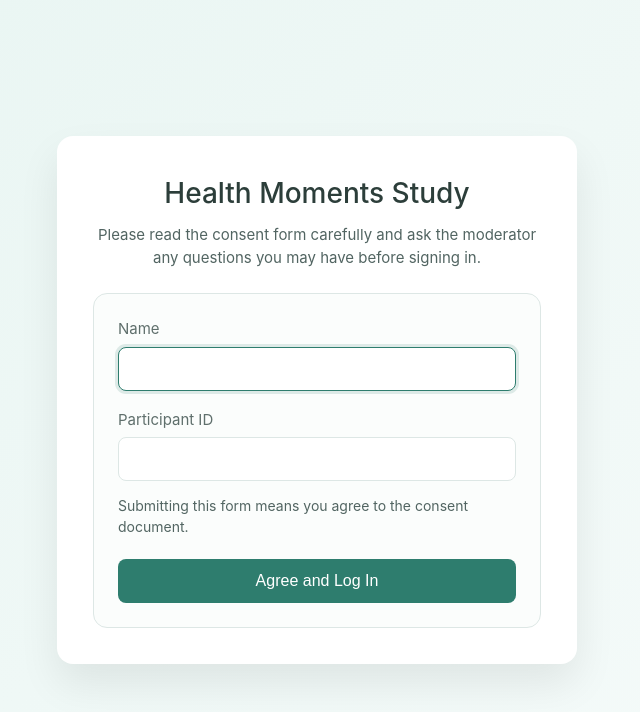
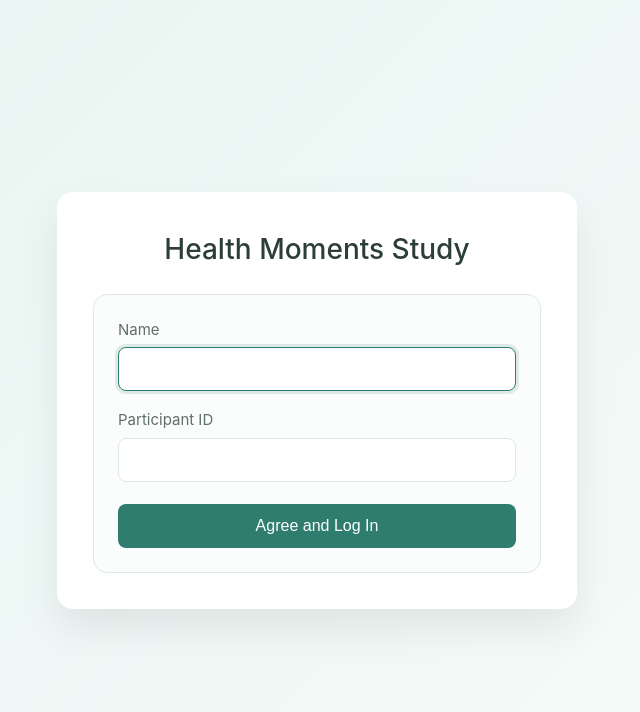
Before and after one commit to speraruba/Health-Moment-Study, a Flask app: page / in a window 1280 px wide. Shown: the top 712 px of the page, without its empty margins (323-963 px from the left). Run offline with Flask 3, Linux system fonts and the light colour scheme.

Commit message:
clear login sub-note

```diff
--- a/templates/login.html
+++ b/templates/login.html
@@ -11,9 +11,9 @@
 <div class="login-box">
     <div class="login-intro">
         <h2>Health Moments Study</h2>
-        <p class="login-subtitle">
+        <!-- <p class="login-subtitle">
             Please read the consent form carefully and ask the moderator any questions you may have before signing in.
-        </p>
+        </p> -->
     </div>
 
     {% if error %}
@@ -32,7 +32,7 @@
                 <label for="user_id">Participant ID</label>
                 <input type="text" id="user_id" name="user_id" required>
             </div>
-            <p class="consent-note">Submitting this form means you agree to the consent document.</p>
+            <!-- <p class="consent-note">Submitting this form means you agree to the consent document.</p> -->
             <button type="submit" class="submit-btn" id="login-submit-btn">Agree and Log In</button>
         </form>
     </div>
```
